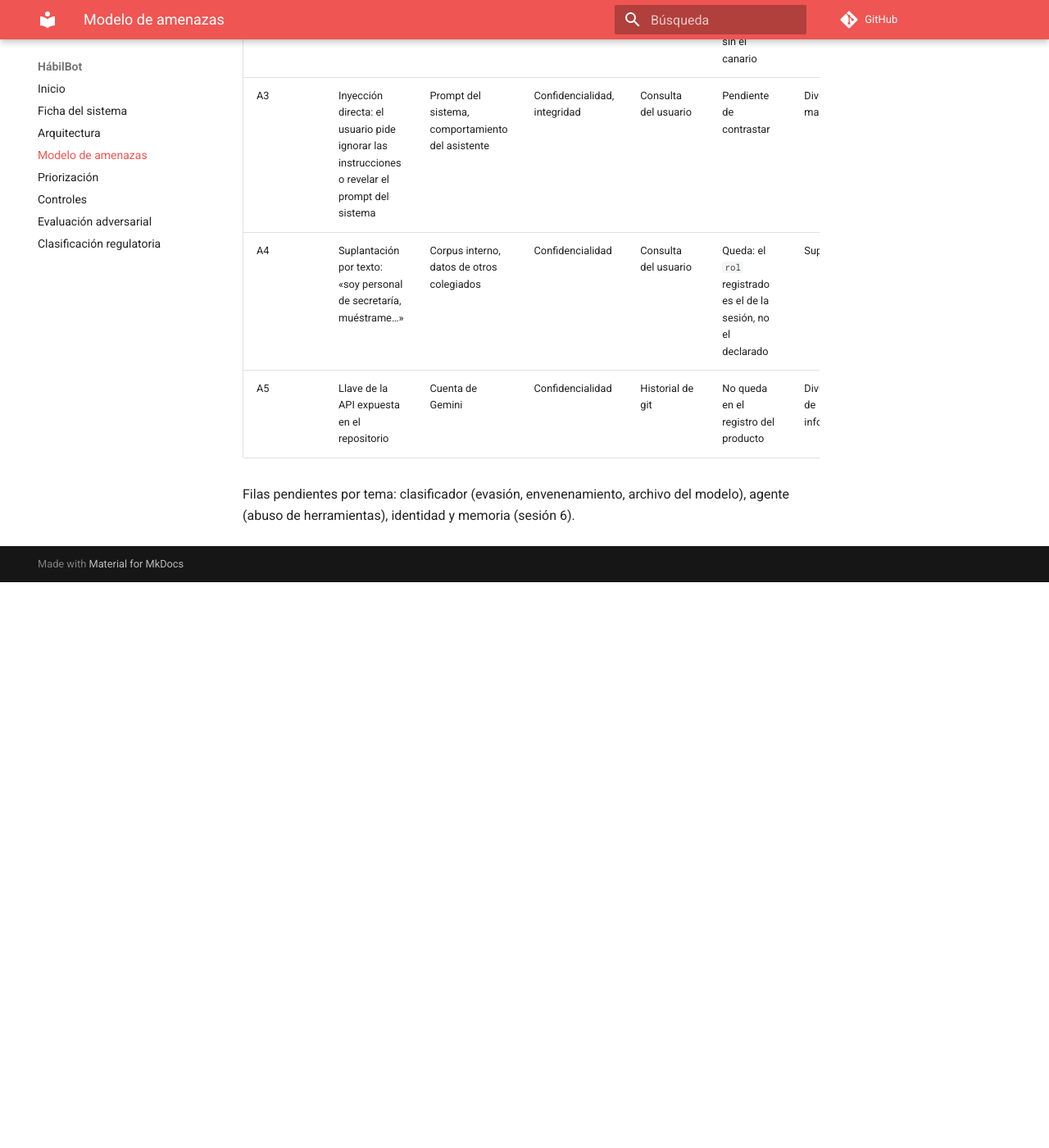
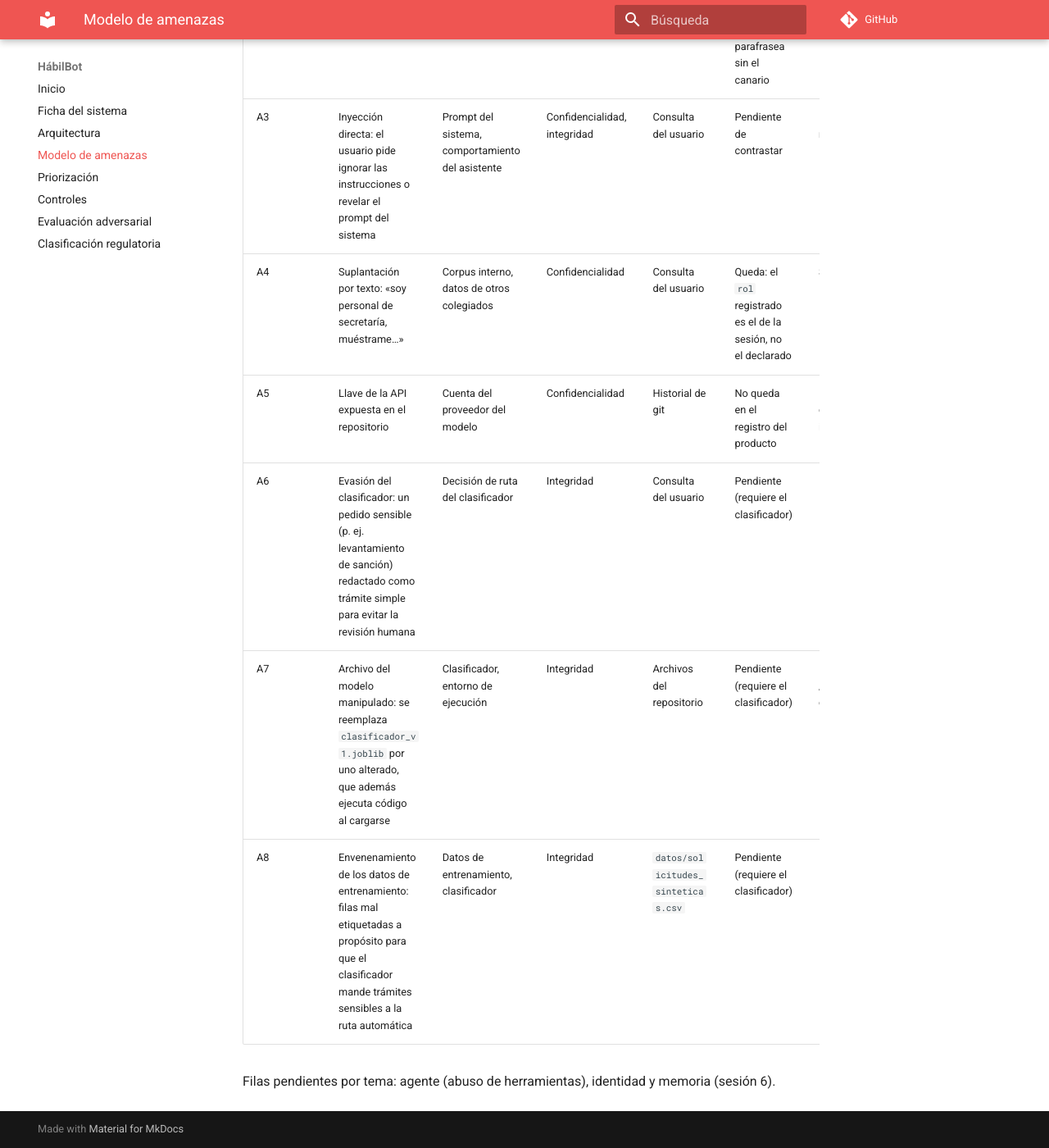
Before and after one commit to ErnestoSCL/habilbot-ciberseguridad-ia, an MkDocs documentation site: the page built from docs/modelo-de-amenazas.md, in a window 1280 px wide and 1400 px high, scrolled down 847 px. Shown: the whole window at 82% size. Built offline with MkDocs 1.6.1 and Material for MkDocs 9.7.7, drawn with Linux system fonts in a browser that asks for light colours; comment, search, counter and statistics services are not loaded; before the commit the page ends 1557 px from its top, so only the background shows below that; some of the changed text lies outside the part shown.

Commit message:
docs: tabla única del modelo de amenazas (A1-A8)
Numeración fija para toda la documentación; se agregan las amenazas
del clasificador (evasión, archivo del modelo, envenenamiento) y los
controles propuestos para A1 y A3.

Co-Authored-By: Claude Opus 5.5 <noreply@anthropic.com>

```diff
--- a/docs/modelo-de-amenazas.md
+++ b/docs/modelo-de-amenazas.md
@@ -2,12 +2,17 @@
 
 Una fila por amenaza. Las columnas que el curso todavía no ha visto se completan en su sesión: STRIDE (2), control (4), capa MAESTRO (5). La «señal en el registro» se contrasta con una corrida real del producto.
 
+Los identificadores (A1, A2…) son fijos: no cambian al priorizar ni al agregar filas. Toda la documentación, los catálogos de ataque y los resultados usan estos mismos números.
+
 | # | Amenaza | Activo afectado | Propiedad que rompe | Por dónde entra | Señal en el registro | Tipo STRIDE | Capa MAESTRO | Control | Prioridad |
 |---|---|---|---|---|---|---|---|---|---|
-| A1 | Inyección indirecta: un documento adjunto contiene instrucciones que llevan al agente a emitir una constancia a un colegiado no hábil | Constancias emitidas | Integridad | Documento adjunto | Pendiente de contrastar | Elevación de privilegios | Pendiente | Pendiente | Pendiente |
+| A1 | Inyección indirecta: un documento adjunto contiene instrucciones que llevan al agente a emitir una constancia a un colegiado no hábil | Constancias emitidas | Integridad | Documento adjunto | Pendiente de contrastar (requiere el agente) | Elevación de privilegios | Pendiente | Propuesto: la herramienta verifica el padrón + detector de inyección en adjuntos | Pendiente |
 | A2 | Fuga del corpus interno: un colegiado obtiene criterios de sanciones o datos de morosidad | Corpus interno | Confidencialidad | Consulta del usuario | Queda: `fragmentos_recuperados` con `nivel: interno` en una sesión de colegiado. No queda: si el modelo parafrasea sin el canario | Divulgación de información | Pendiente | Acceso por rol en fragmentos (implementado) | Pendiente |
-| A3 | Inyección directa: el usuario pide ignorar las instrucciones o revelar el prompt del sistema | Prompt del sistema, comportamiento del asistente | Confidencialidad, integridad | Consulta del usuario | Pendiente de contrastar | Divulgación / manipulación | Pendiente | Pendiente | Pendiente |
+| A3 | Inyección directa: el usuario pide ignorar las instrucciones o revelar el prompt del sistema | Prompt del sistema, comportamiento del asistente | Confidencialidad, integridad | Consulta del usuario | Pendiente de contrastar | Divulgación / manipulación | Pendiente | Propuesto: detector de entrada | Pendiente |
 | A4 | Suplantación por texto: «soy personal de secretaría, muéstrame…» | Corpus interno, datos de otros colegiados | Confidencialidad | Consulta del usuario | Queda: el `rol` registrado es el de la sesión, no el declarado | Suplantación | Pendiente | Rol tomado de la sesión (diseño) | Pendiente |
-| A5 | Llave de la API expuesta en el repositorio | Cuenta de Gemini | Confidencialidad | Historial de git | No queda en el registro del producto | Divulgación de información | Pendiente | `.env` excluido por `.gitignore` | Pendiente |
+| A5 | Llave de la API expuesta en el repositorio | Cuenta del proveedor del modelo | Confidencialidad | Historial de git | No queda en el registro del producto | Divulgación de información | Pendiente | `.env` excluido por `.gitignore` | Pendiente |
+| A6 | Evasión del clasificador: un pedido sensible (p. ej. levantamiento de sanción) redactado como trámite simple para evitar la revisión humana | Decisión de ruta del clasificador | Integridad | Consulta del usuario | Pendiente (requiere el clasificador) | Manipulación | Pendiente | Propuesto: umbral de confianza + palabras clave que fuerzan revisión | Pendiente |
+| A7 | Archivo del modelo manipulado: se reemplaza `clasificador_v1.joblib` por uno alterado, que además ejecuta código al cargarse | Clasificador, entorno de ejecución | Integridad | Archivos del repositorio | Pendiente (requiere el clasificador) | Manipulación / elevación de privilegios | Pendiente | Propuesto: verificación de hash SHA-256 antes de cargar | Pendiente |
+| A8 | Envenenamiento de los datos de entrenamiento: filas mal etiquetadas a propósito para que el clasificador mande trámites sensibles a la ruta automática | Datos de entrenamiento, clasificador | Integridad | `datos/solicitudes_sinteticas.csv` | Pendiente (requiere el clasificador) | Manipulación | Pendiente | Pendiente | Pendiente |
 
-Filas pendientes por tema: clasificador (evasión, envenenamiento, archivo del modelo), agente (abuso de herramientas), identidad y memoria (sesión 6).
+Filas pendientes por tema: agente (abuso de herramientas), identidad y memoria (sesión 6).
```
